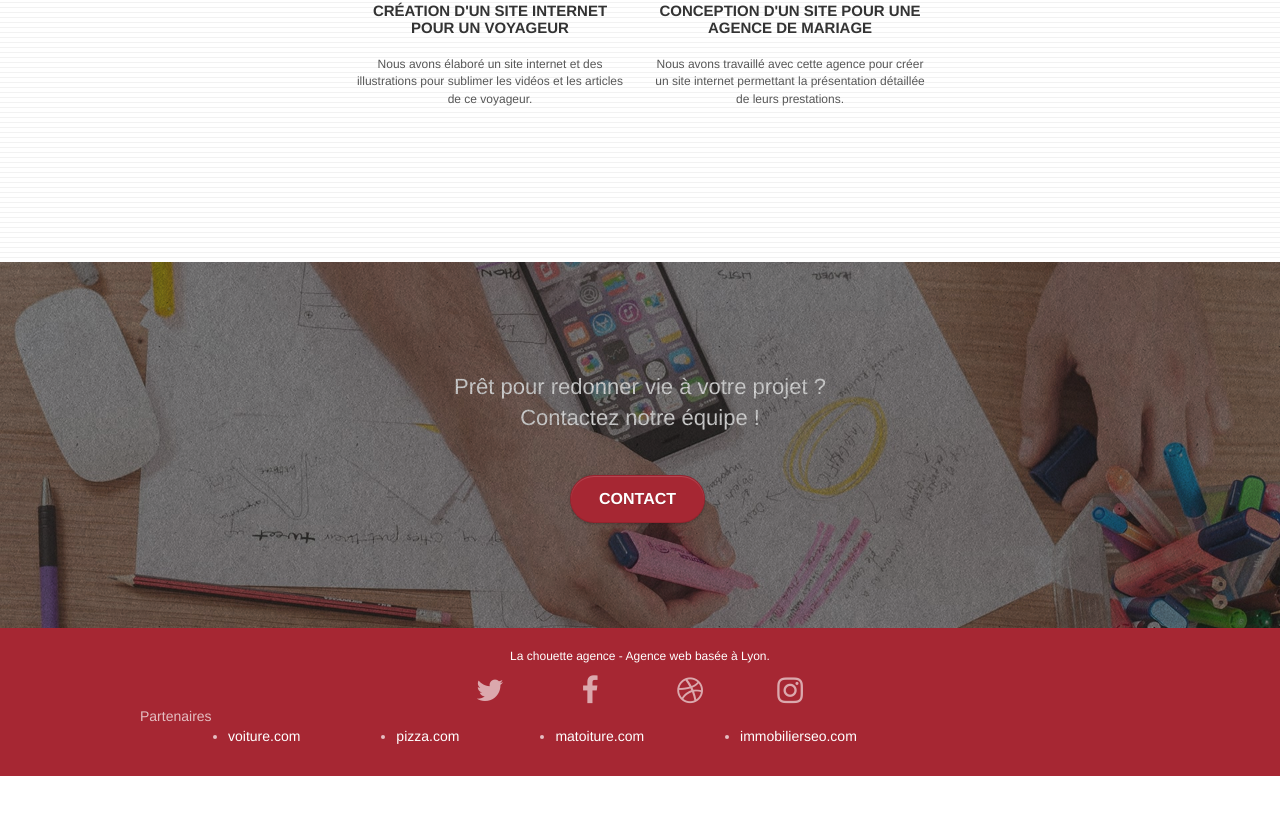
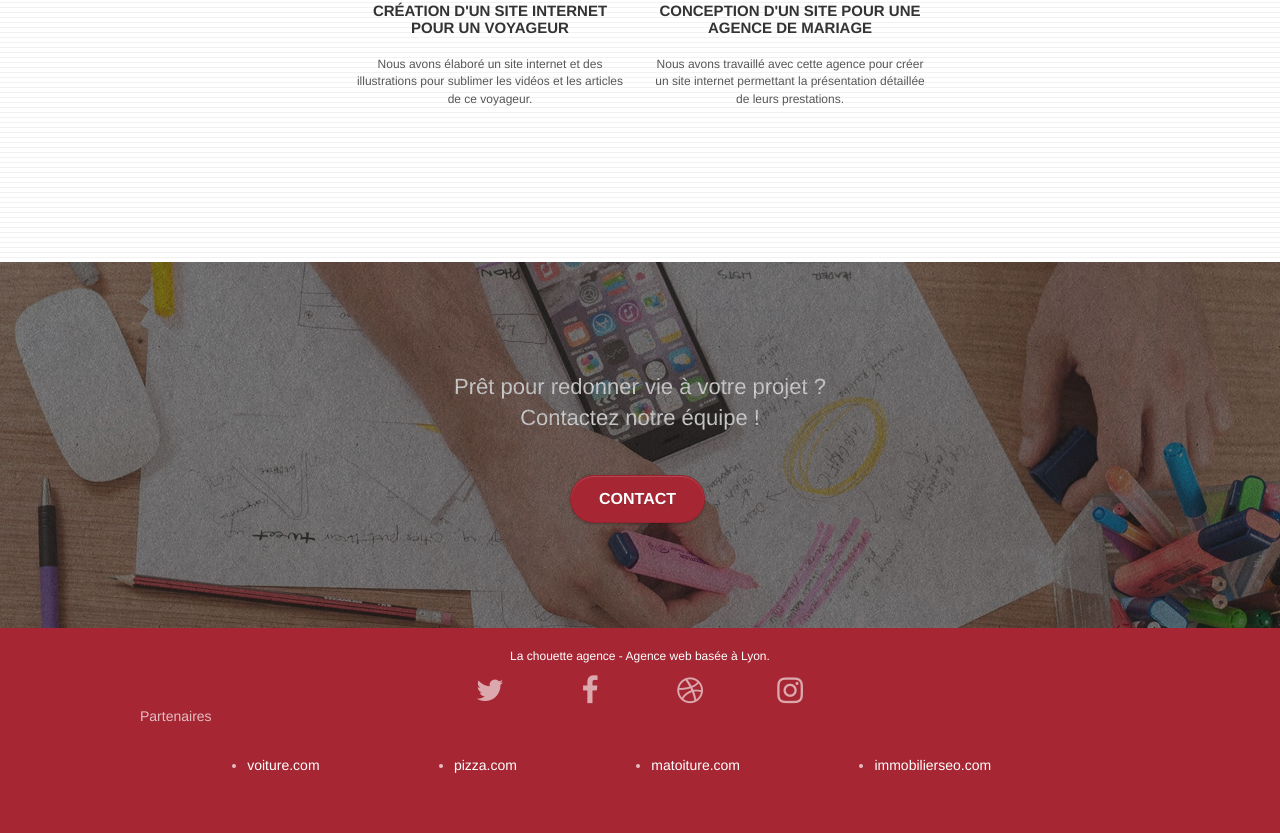
Before and after one commit to neilryu/P4-modif, a plain HTML site: page index.html in a window 1280 px wide. Shown: the part 2730-3563 px from the top of the page. Before the commit the page ends 3506 px from the top, so only its background shows below. Drawn offline with Linux system fonts and the light colour scheme.

Commit message:
Add files via upload

```diff
--- a/style.css
+++ b/style.css
@@ -846,7 +846,7 @@ footer ul{
     flex-flow: wrap;
 }
 footer ul li{
-    margin: 0% 5%;
+    margin: 3% 7%;
 }
 @media (max-width: 1024px) {
     .bloc.full-width-bloc,
```
